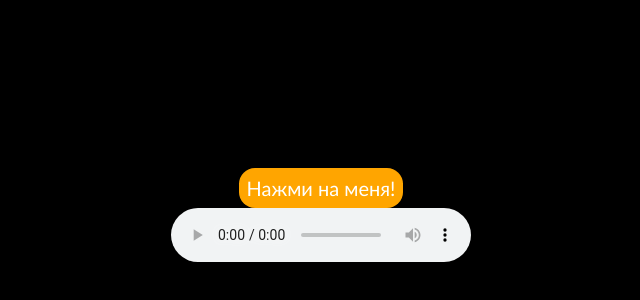
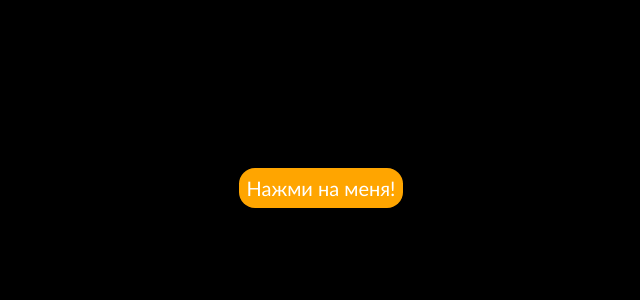
Before and after one commit to mrdsx/congratulation, a plain HTML site: page index.html in a window 1280 px wide. Shown: the part 72-372 px from the top of the page, without its empty margins (319-959 px from the left). Drawn offline with Linux system fonts and the light colour scheme.

Commit message:
remove controls in audio

```diff
--- a/index.html
+++ b/index.html
@@ -23,7 +23,7 @@
       </div>
       <div class="before"></div>
       <div class="after"></div>
-      <audio class="audio-component" controls>
+      <audio class="audio-component">
         <source src="./fireworks-sound.mp3" type="audio/mpeg" />
       </audio>
     </div>
```
